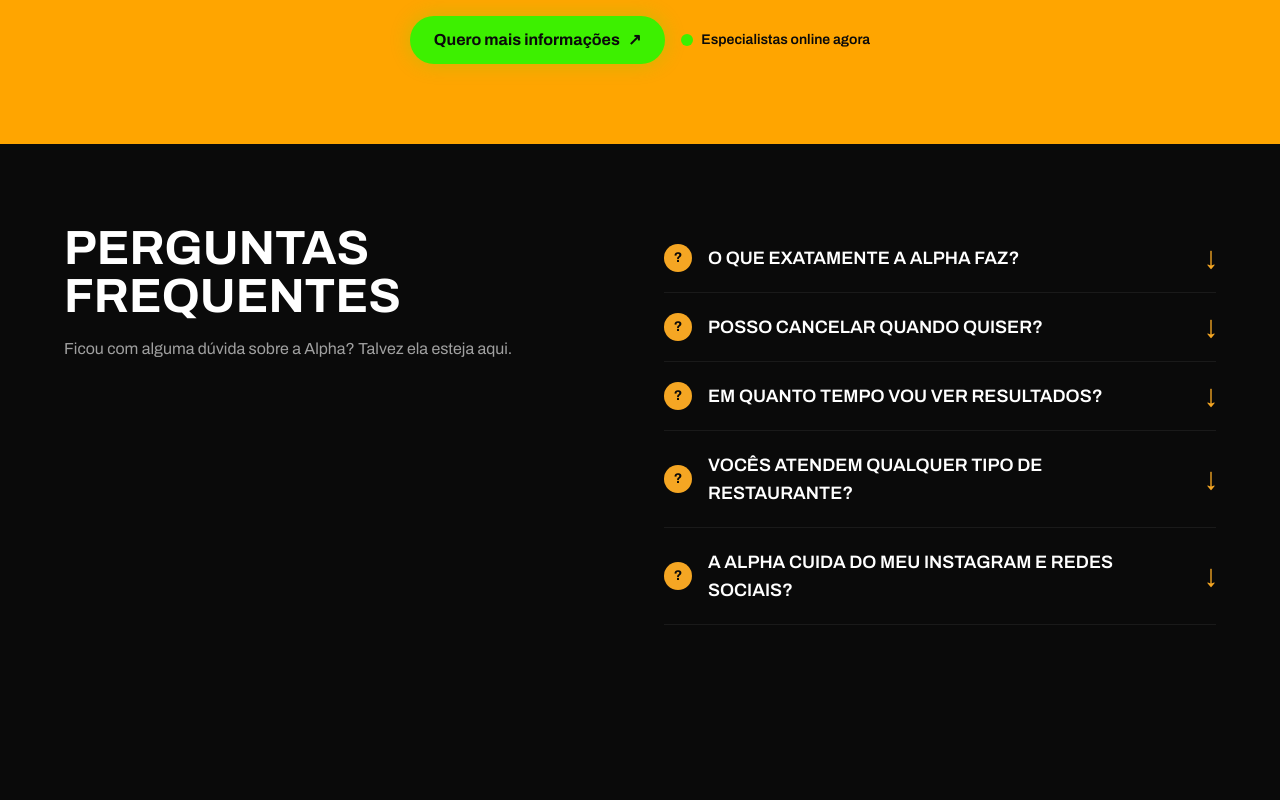
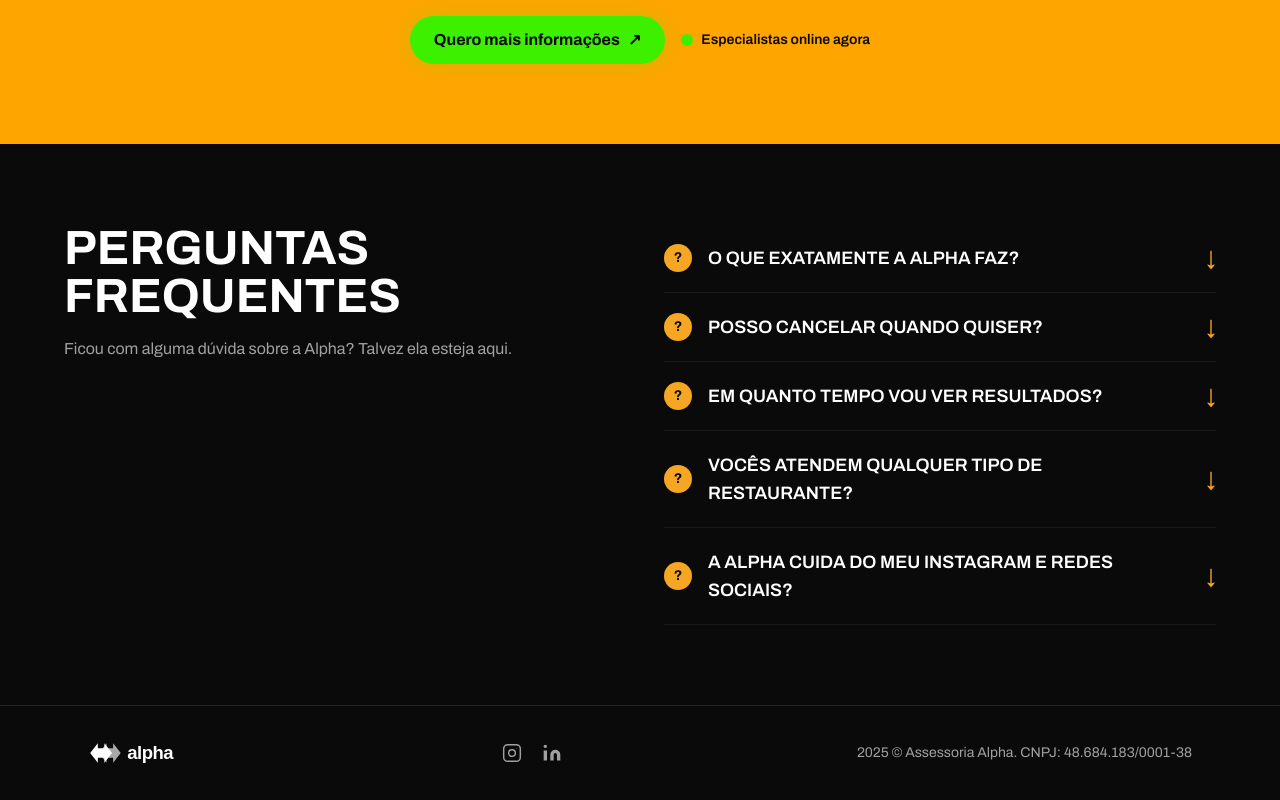
Before and after one commit to Area-tech-alpha/lp-alpha-restaurante, a Next.js app: page / in a window 1280 px wide. Shown: the part 5740-6540 px from the top of the page. Before the commit the page ends 6445 px from the top, so only its background shows below. Built offline with nearby package versions, Linux system fonts and the light colour scheme.

Commit message:
criar o footer

```diff
--- a/app/globals.css
+++ b/app/globals.css
@@ -31,6 +31,16 @@
   --font-body: var(--font-archivo);
 }
 
+html {
+  scroll-behavior: smooth;
+}
+
+@media (prefers-reduced-motion: reduce) {
+  html {
+    scroll-behavior: auto;
+  }
+}
+
 body {
   background: var(--bg);
   color: var(--text);
--- a/components/sections/footer.tsx
+++ b/components/sections/footer.tsx
@@ -1,3 +1,101 @@
+import Image from "next/image";
+import Link from "next/link";
+import { content } from "@/lib/content";
+
+function IconInstagram() {
+  return (
+    <svg xmlns="http://www.w3.org/2000/svg" viewBox="0 0 24 24" fill="none" stroke="currentColor" strokeWidth="1.75" strokeLinecap="round" strokeLinejoin="round" aria-hidden="true" className="h-5 w-5">
+      <rect width="20" height="20" x="2" y="2" rx="5" ry="5" />
+      <circle cx="12" cy="12" r="4" />
+      <circle cx="17.5" cy="6.5" r="0.5" fill="currentColor" stroke="none" />
+    </svg>
+  );
+}
+
+function IconTiktok() {
+  return (
+    <svg xmlns="http://www.w3.org/2000/svg" viewBox="0 0 24 24" fill="currentColor" aria-hidden="true" className="h-5 w-5">
+      <path d="M19.59 6.69a4.83 4.83 0 0 1-3.77-4.25V2h-3.45v13.67a2.89 2.89 0 0 1-2.88 2.5 2.89 2.89 0 0 1-2.89-2.89 2.89 2.89 0 0 1 2.89-2.89c.28 0 .54.04.79.1V9.01a6.33 6.33 0 0 0-.79-.05 6.34 6.34 0 0 0-6.34 6.34 6.34 6.34 0 0 0 6.34 6.34 6.34 6.34 0 0 0 6.33-6.34V8.69a8.18 8.18 0 0 0 4.78 1.52V6.76a4.85 4.85 0 0 1-1.01-.07Z" />
+    </svg>
+  );
+}
+
+function IconLinkedin() {
+  return (
+    <svg xmlns="http://www.w3.org/2000/svg" viewBox="0 0 24 24" fill="currentColor" aria-hidden="true" className="h-5 w-5">
+      <path d="M16 8a6 6 0 0 1 6 6v7h-4v-7a2 2 0 0 0-2-2 2 2 0 0 0-2 2v7h-4v-7a6 6 0 0 1 6-6z" />
+      <rect width="4" height="12" x="2" y="9" />
+      <circle cx="4" cy="4" r="2" />
+    </svg>
+  );
+}
+
 export default function Footer() {
-  return <footer aria-label="Rodapé" />;
+  const { copyright, socials } = content.footer;
+
+  return (
+    <footer aria-label="Rodapé" className="bg-bg border-t border-white/10">
+      <div className="mx-auto max-w-6xl px-6 py-8">
+        <div className="flex flex-col items-center gap-6 sm:flex-row sm:justify-between">
+
+          {/* Logo */}
+          <Link href="#hero" aria-label="Voltar ao topo — Alpha Assessoria">
+            <Image
+              src="/logo-alpha.svg"
+              alt="Alpha Assessoria"
+              width={120}
+              height={32}
+            />
+          </Link>
+
+          {/* Social icons */}
+          <nav aria-label="Redes sociais">
+            <ul className="flex items-center gap-5 list-none p-0 m-0">
+              <li>
+                <a
+                  href={socials.instagram}
+                  target="_blank"
+                  rel="noopener noreferrer"
+                  aria-label="Instagram da Alpha Assessoria"
+                  className="text-text-muted hover:text-accent transition-colors"
+                >
+                  <IconInstagram />
+                </a>
+              </li>
+              {socials.tiktok && (
+                <li>
+                  <a
+                    href={socials.tiktok}
+                    target="_blank"
+                    rel="noopener noreferrer"
+                    aria-label="TikTok da Alpha Assessoria"
+                    className="text-text-muted hover:text-accent transition-colors"
+                  >
+                    <IconTiktok />
+                  </a>
+                </li>
+              )}
+              <li>
+                <a
+                  href={socials.linkedin}
+                  target="_blank"
+                  rel="noopener noreferrer"
+                  aria-label="LinkedIn da Alpha Assessoria"
+                  className="text-text-muted hover:text-accent transition-colors"
+                >
+                  <IconLinkedin />
+                </a>
+              </li>
+            </ul>
+          </nav>
+
+          {/* Copyright */}
+          <p className="text-text-muted text-sm text-center sm:text-right">
+            {copyright}
+          </p>
+
+        </div>
+      </div>
+    </footer>
+  );
 }
```
